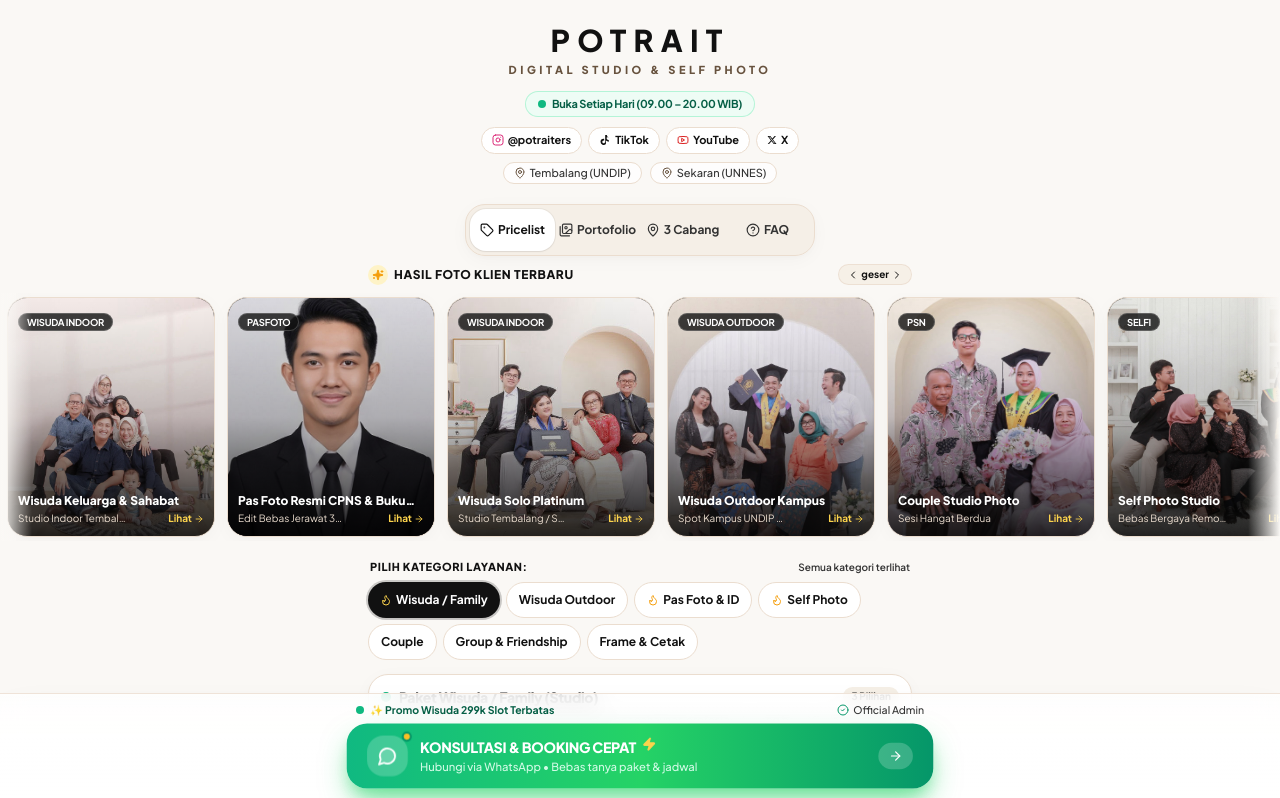
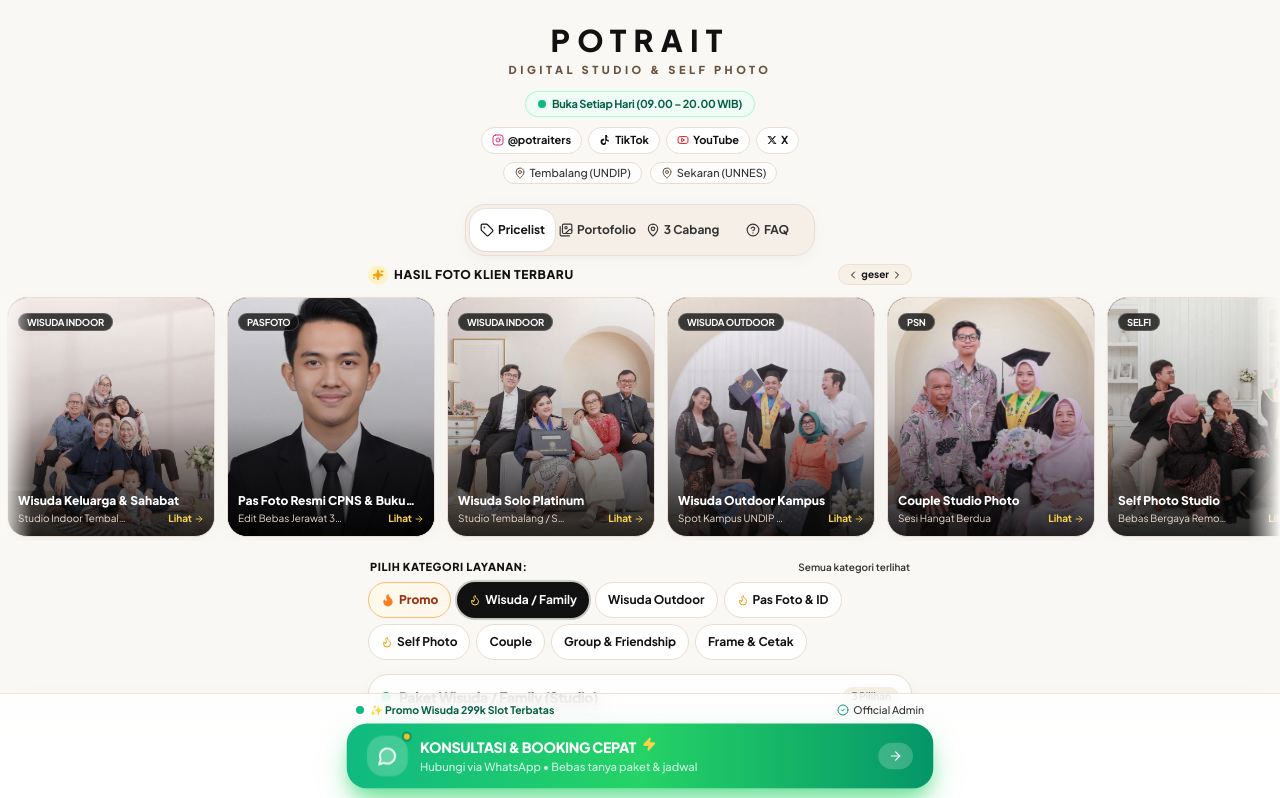
Before and after one commit to iprat30/infopotrait, a React (Vite) app: page / in a window 1280 px wide. Shown: the top 798 px of the page. Built offline with nearby package versions, Linux system fonts and the light colour scheme; the HTML template or start-up script is replaced by a standard one.

Commit message:
feat: add dedicated Promo category with special highlight styling in category tabs and packages list

```diff
--- a/src/App.jsx
+++ b/src/App.jsx
@@ -17,7 +17,7 @@
 import { PlusCircle, CheckCircle2, Flame } from 'lucide-react';
 
 // Categories that trigger faster promo reveal (high-intent visitors)
-const HIGH_INTENT_CATEGORIES = ['wisuda-indoor', 'wisuda-outdoor', 'group'];
+const HIGH_INTENT_CATEGORIES = ['promo', 'wisuda-indoor', 'wisuda-outdoor', 'group'];
 const DEFAULT_REVEAL_DELAY = 30_000;  // 30 sec for normal browsing
 const INTENT_REVEAL_DELAY  = 12_000;  // 12 sec for wisuda/family viewers
 
--- a/src/components/CategoryTabs.jsx
+++ b/src/components/CategoryTabs.jsx
@@ -18,20 +18,31 @@
       <div className="flex flex-wrap gap-1.5">
         {CATEGORIES.map((cat) => {
           const isActive = selectedCategory === cat.id;
+          const isPromo = cat.id === 'promo';
+
+          let btnClass = '';
+          if (isPromo) {
+            btnClass = isActive
+              ? 'bg-gradient-to-r from-red-600 to-orange-500 text-white shadow-md ring-2 ring-orange-400/40 font-black'
+              : 'bg-gradient-to-r from-amber-50 to-orange-50 text-orange-800 border border-orange-300 hover:from-amber-100 hover:to-orange-100 font-black shadow-xs';
+          } else {
+            btnClass = isActive
+              ? 'bg-charcoal text-white shadow-sm ring-2 ring-charcoal/20 font-bold'
+              : 'bg-white text-charcoal border border-warm-200 hover:bg-warm-100 shadow-xs font-bold';
+          }
+
           return (
             <button
               key={cat.id}
               onClick={() => onSelectCategory(cat.id)}
-              className={`tap-bounce inline-flex items-center gap-1 py-1.5 px-3 rounded-full text-xs font-bold transition-all min-h-[36px] ${
-                isActive
-                  ? 'bg-charcoal text-white shadow-sm ring-2 ring-charcoal/20'
-                  : 'bg-white text-charcoal border border-warm-200 hover:bg-warm-100 shadow-xs'
-              }`}
+              className={`tap-bounce inline-flex items-center gap-1 py-1.5 px-3 rounded-full text-xs transition-all min-h-[36px] ${btnClass}`}
               aria-pressed={isActive}
             >
-              {cat.isHot && (
+              {isPromo ? (
+                <Flame className={`size-3.5 shrink-0 ${isActive ? 'text-amber-200 fill-amber-200 animate-bounce' : 'text-orange-500 fill-orange-500 animate-pulse'}`} aria-hidden="true" />
+              ) : cat.isHot ? (
                 <Flame className={`size-3 shrink-0 ${isActive ? 'text-amber-300' : 'text-amber-500'}`} aria-hidden="true" />
-              )}
+              ) : null}
               <span>{cat.label}</span>
             </button>
           );
--- a/src/data/packagesData.js
+++ b/src/data/packagesData.js
@@ -6,6 +6,7 @@
 ];
 
 export const CATEGORIES = [
+  { id: "promo", label: "Promo", isHot: true, isPromo: true },
   { id: "wisuda-indoor", label: "Wisuda / Family", isHot: true },
   { id: "wisuda-outdoor", label: "Wisuda Outdoor", isHot: false },
   { id: "pasfoto", label: "Pas Foto & ID", isHot: true },
@@ -104,6 +105,43 @@
 ];
 
 export const PACKAGES_DATA = {
+  // 0. PROMO SPESIAL & FLASHSALE
+  "promo": {
+    categoryTitle: "🔥 Promo Spesial & Flash Sale",
+    description: "Penawaran harga terbaik dengan diskon terbatas minggu ini. Kuota terbatas, amankan slot Anda sekarang!",
+    items: [
+      {
+        id: "wisuda-hemat",
+        name: "Wisuda Hemat (Family & Bestie)",
+        badge: "Hemat Rp 76.000",
+        badgeType: "bestseller",
+        isPopular: true,
+        price: "Rp 299.000",
+        normalPrice: "Rp 375.000",
+        capacity: "Hingga 5 Orang",
+        duration: "± 10 Menit",
+        outfits: "Wisudawan bebas 2 outfit",
+        facilities: [
+          "Sangat cocok untuk wisuda bersama keluarga (hingga 5 orang)",
+          "Durasi ± 10 menit pemotretan terarah & nyaman",
+          "Wisudawan bebas 2 outfit bergantian"
+        ],
+        deliverables: [
+          "4 file edit premium beresolusi tinggi",
+          "GRATIS 4 cetak 10R+ (20x30 cm) kualitas lab",
+          "Seluruh file sesi foto via Google Drive",
+          "Bebas bawa atribut toga, selempang & properti sendiri"
+        ],
+        note: "Diskon 20% khusus booking minggu ini — Sisa 2 kuota studio!"
+      }
+    ],
+    addOns: [
+      { name: "Tambah Anggota Keluarga", price: "Rp 10.000 / orang" },
+      { name: "Tambah File Edit", price: "Rp 25.000 / file" },
+      { name: "Ganti Outfit Tambahan", price: "Rp 100.000" }
+    ]
+  },
+
   // 1. WISUDA / FAMILY (STUDIO)
   "wisuda-indoor": {
     categoryTitle: "Paket Wisuda / Family (Studio)",
```
